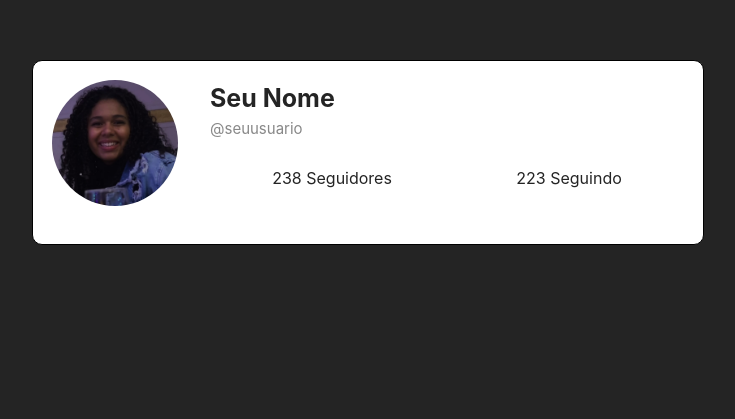
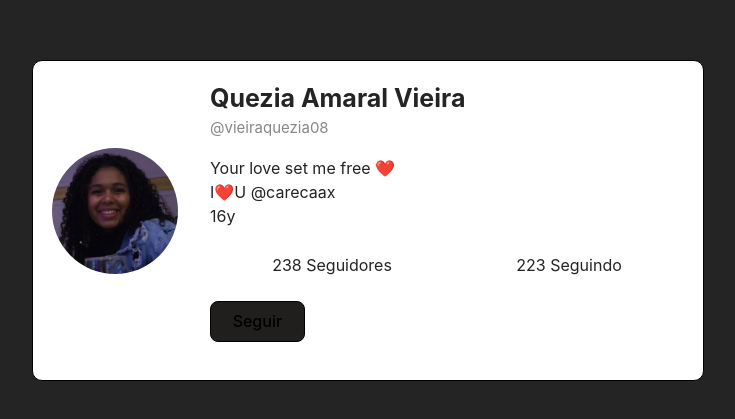
Before and after one commit to VieiraQuezia/Projeto-React-Router, a React (Vite) app in the folder Projeto-SPA/: page /Quezia in a window 1280 px wide. Shown: the part 193-612 px from the top of the page, without its empty margins (272-1007 px from the left). Built offline with nearby package versions, Linux system fonts and the light colour scheme.

Commit message:
alt quezia

```diff
--- a/Projeto-SPA/src/Pages/Quezia.jsx
+++ b/Projeto-SPA/src/Pages/Quezia.jsx
@@ -1,25 +1,41 @@
+import { useState } from "react";
+
 import Quezia from "/quezia.png";
-import React from "react";
 import "./base.css";
 
-function App() {
+function quezia() {
+  const [isLogado, setIsLogado] = useState(false);
+
   return (
-    <div className="container">
-      <div className="header">
-        <img className="image" src={Quezia} alt="Profile" />
-        <div className="info">
-          <div className="name">Seu Nome</div>
-          <div className="username">@seuusuario</div>
-          <div className="seguidores">
+    <>
+      <article className="container">
+        <nav className="header">
+          <img className="image" src={Quezia} alt="Profile" />
+          <nav className="info">
+            <div className="name">Quezia Amaral Vieira</div>
+            <div className="username">@vieiraquezia08</div>
+            <p>Your love set me free ❤️ <br/>
+            I❤️U @carecaax <br/>
+            16y</p>
 
-          <p>238 Seguidores</p>
-          <p>223 Seguindo</p>
+            <nav className="seguidores">
+              <span>238 Seguidores</span>
+              <span>223 Seguindo</span>
+            </nav>
 
-          </div>
-        </div>
-      </div>
-    </div>
+            <button
+              onClick={() => setIsLogado(!isLogado)}
+              className={isLogado ? "seguindo" : "seguir"}
+            >
+              {" "}
+              {isLogado ? "Seguindo" : "Seguir "}{" "}
+            </button>
+          </nav>
+        </nav>
+      </article>
+      <h2 className="login">{isLogado ? "Obrigado por me Seguir" : ""}</h2>
+    </>
   );
 }
 
-export default App;
+export default quezia;
```
